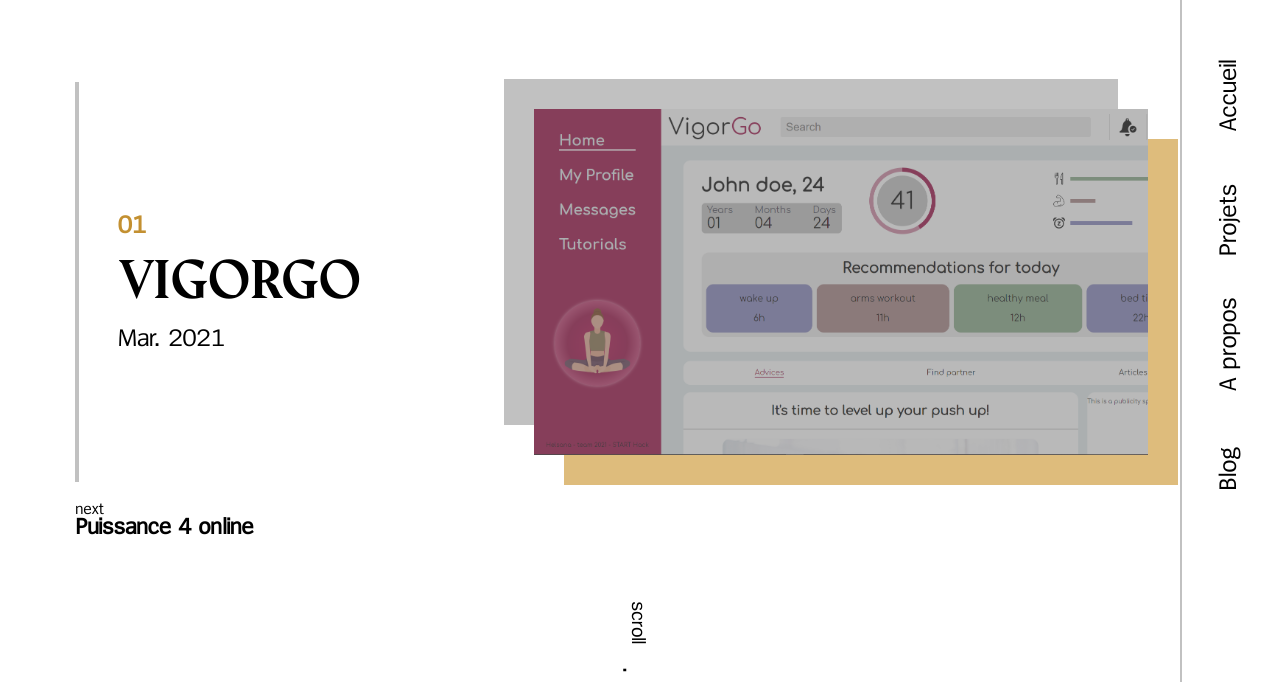
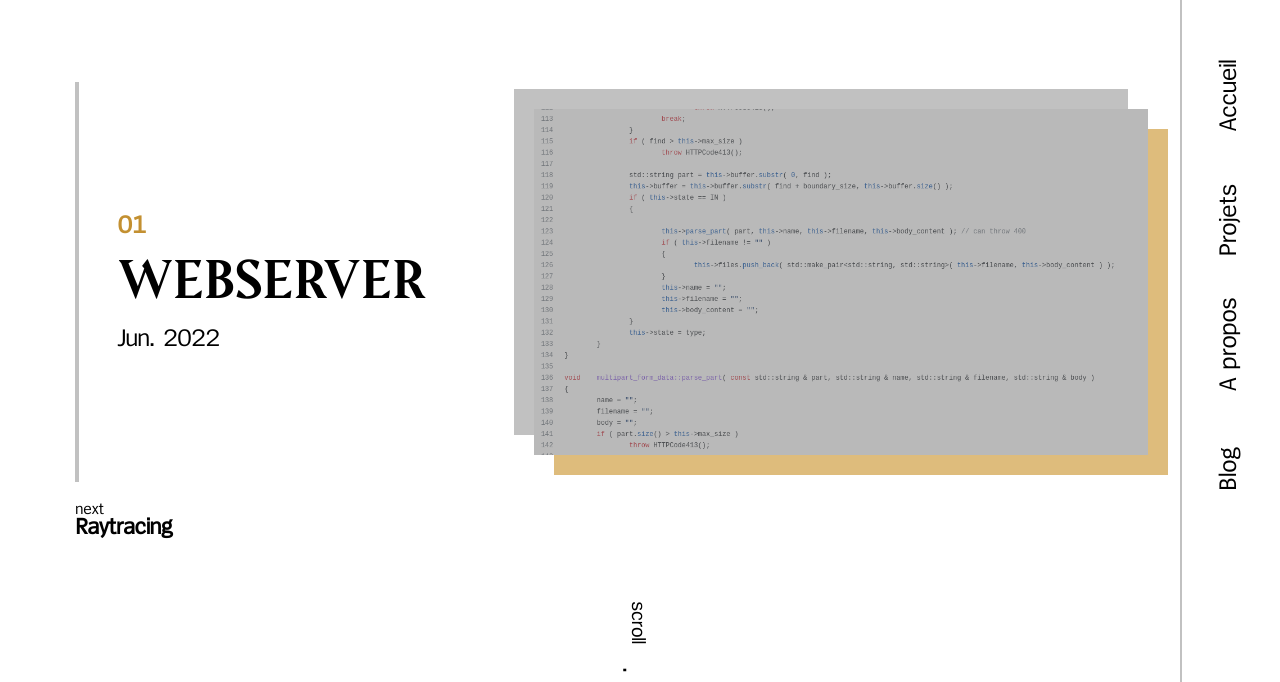
Before and after one commit to xGoldaxe/portfolio, a Next.js app: page /project in a window 1280 px wide. Shown: the part 118-800 px from the top of the page. Built offline with nearby package versions, Linux system fonts and the light colour scheme.

Commit message:
add: new projects

```diff
--- a/public/projects/project.json
+++ b/public/projects/project.json
@@ -1,4 +1,21 @@
-{"projects":[{
+{"projects":[
+{
+    "name": "Webserver",
+    "date": "Jun. 2022",
+    "tags": ["c++","http 1.1","server","backend","42", "rfc"],
+    "desc":"Un projet de l'école 42 qui vise à créer un serveur http en c++ 'from scratch', avec cpp 98 et sans bibliothèque. En suivant la spécification rfc du protocole HTTP 1/1 la plus récente. Le principe est simple, recevoir une demande, comprendre la demande et renvoyer une réponse cohérente. Notre serveur est capable de servir des pages, images et fichiers lourds. C'est en sorte une réplique de nginx, y compris avec un fichier de configuration. Un long projet nécessitant beaucoup de parsing, qui devait être testé. Nous avons obtenu de très bonnes performances,  un taux de disponibilité imbattable et une vitesse de téléchargement particulièrement efficace. Cela est dû à un mécanisme de file d'attente, permettant de répartir les requêtes les plus longues pour ne pas bloquer les plus petites. Le serveur conserve les connexions en keep-alive, il y a système de timeout, de redirection, de multi-serveurs et bien d'autres fonctionnalités, comme un vrai serveur.",
+    "image": "webserv.png",
+    "link": "https://github.com/xGoldaxe/webserv"
+},
+{
+    "name": "Raytracing",
+    "date": "Jun. 2022",
+    "tags": ["c","raytracing","math","3d"],
+    "desc":"Un projet visant à réaliser un simple dispositif de ray tracing, une technique datant de 1968, encore utilisé aujourd'hui dans l'animation, et plus recement le jeux video. Il permet d'afficher des formes géométriques avec un rendu pouvant se rapprocher très près de la réalité. En utilisant les mathématiques, la physique et beaucoup d'empirisme. Ci-dessous et propose une intégration avec le langage C les principes de base cette technologie. Il est possible d'afficher des sphères, des cylindres et des plans. Avec réflectivité et lumieres de couleur.",
+    "image": "webserv.png",
+    "link": "https://github.com/xGoldaxe/webserv"
+},
+{
     "name": "VigorGo",
     "date": "Mar. 2021",
     "tags": ["react","html","sass","vercel","hackathon"],
--- a/src/js/transition/projectTransition.js
+++ b/src/js/transition/projectTransition.js
@@ -56,14 +56,14 @@ export default async function projectTransiton(reverse = false) {
             }, "firstLabel")
             //image
             tl.to('.projects__image__topDecoration', {
-                x: -15,
-                y: -15,
+                x: -20,
+                y: -20,
                 ease: 'power4.out',
                 duration: 0.5
             }, "firstLabel")
             tl.to('.projects__image__bottomDecoration', {
-                x: 15,
-                y: 15,
+                x: 20,
+                y: 20,
                 ease: 'power4.out',
                 duration: 0.5
             }, "firstLabel")
--- a/src/styles/scss/pages/project/project.scss
+++ b/src/styles/scss/pages/project/project.scss
@@ -5,14 +5,13 @@
     align-items: center;
     &__img {
         width: 100%;
-        max-width: 1200px;
+        max-width: 800px;
         overflow: hidden;
         display: flex;
         justify-content: center;
         position: relative;
         img {
             width: 100%;
-            // max-height: 50vh;
         }
         &__bg {
             background: darken(#c1c1c1, 40%);
@@ -26,7 +25,7 @@
         }
     }
     &__desc {
-        max-width: 1200px;
+        max-width: 800px;
         padding: 30px 20px;
         background-color: white;
         position: relative;
@@ -81,7 +80,7 @@
         height: 3px;
         background: $secondColor;
         margin-top: 40px;
-        max-width: 1200px;
+        max-width: 800px;
     }
     &__textDecoration {
         position: relative;
--- a/src/styles/scss/pages/project/projects.scss
+++ b/src/styles/scss/pages/project/projects.scss
@@ -31,8 +31,8 @@
             height: 100%;
             overflow: hidden;
             img {
-                min-width: 100%;
-                max-height: 100%;
+                width: 100%;
+                min-height: 100%;
             }
         }
         &__background {
@@ -54,7 +54,7 @@
         }
         &__topDecoration {
             position: absolute;
-            transform: translate(-30px, -30px);
+            transform: translate(-20px, -20px);
             width: 100%;
             height: 100%;
             background: $mainColor;
@@ -63,7 +63,7 @@
         }
         &__bottomDecoration {
             position: absolute;
-            transform: translate(30px, 30px);
+            transform: translate(20px, 20px);
             width: 100%;
             height: 100%;
             background: lighten($secondColor, 20%);
```
Also changed, not shown: public/image/webserv.png (added).
